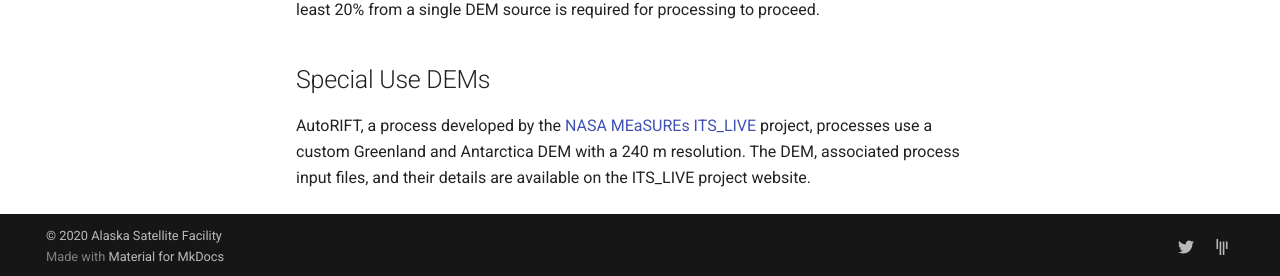
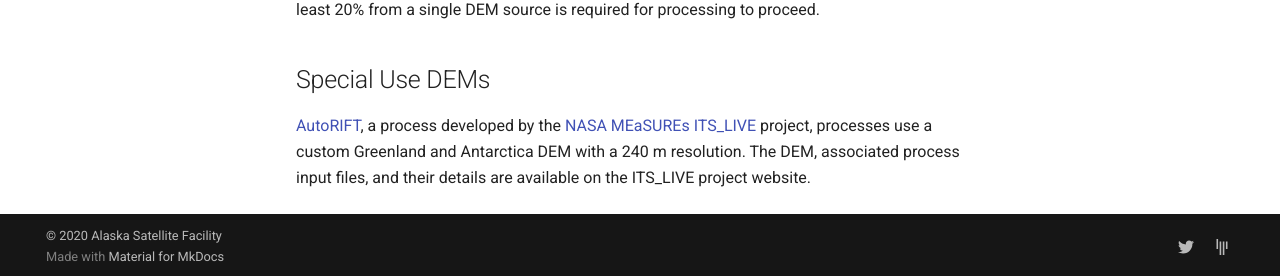
Before and after one commit to ASFHyP3/hyp3-docs, an MkDocs documentation site: the page built from docs/dems.md, in a window 1280 px wide and 900 px high, scrolled down 1106 px. Shown: the part 621-897 px from the top of the window. Built offline with MkDocs 1.6.1 and Material for MkDocs 9.7.7, drawn with Linux system fonts in a browser that asks for light colours; part of the change alters nothing that is shown.

```diff
--- a/docs/dems.md
+++ b/docs/dems.md
@@ -48,6 +48,6 @@ ASF is currently working to make these DEMs available:
 
 ## Special Use DEMs
 
-AutoRIFT, a process developed by the [NASA MEaSUREs ITS_LIVE](https://its-live.jpl.nasa.gov/)
+[AutoRIFT](products.md#autorift-sdk-api-only), a process developed by the [NASA MEaSUREs ITS_LIVE](https://its-live.jpl.nasa.gov/)
 project, processes use a custom Greenland and Antarctica DEM with a 240 m resolution. The DEM,
 associated process input files, and their details are available on the ITS_LIVE project website.
```
